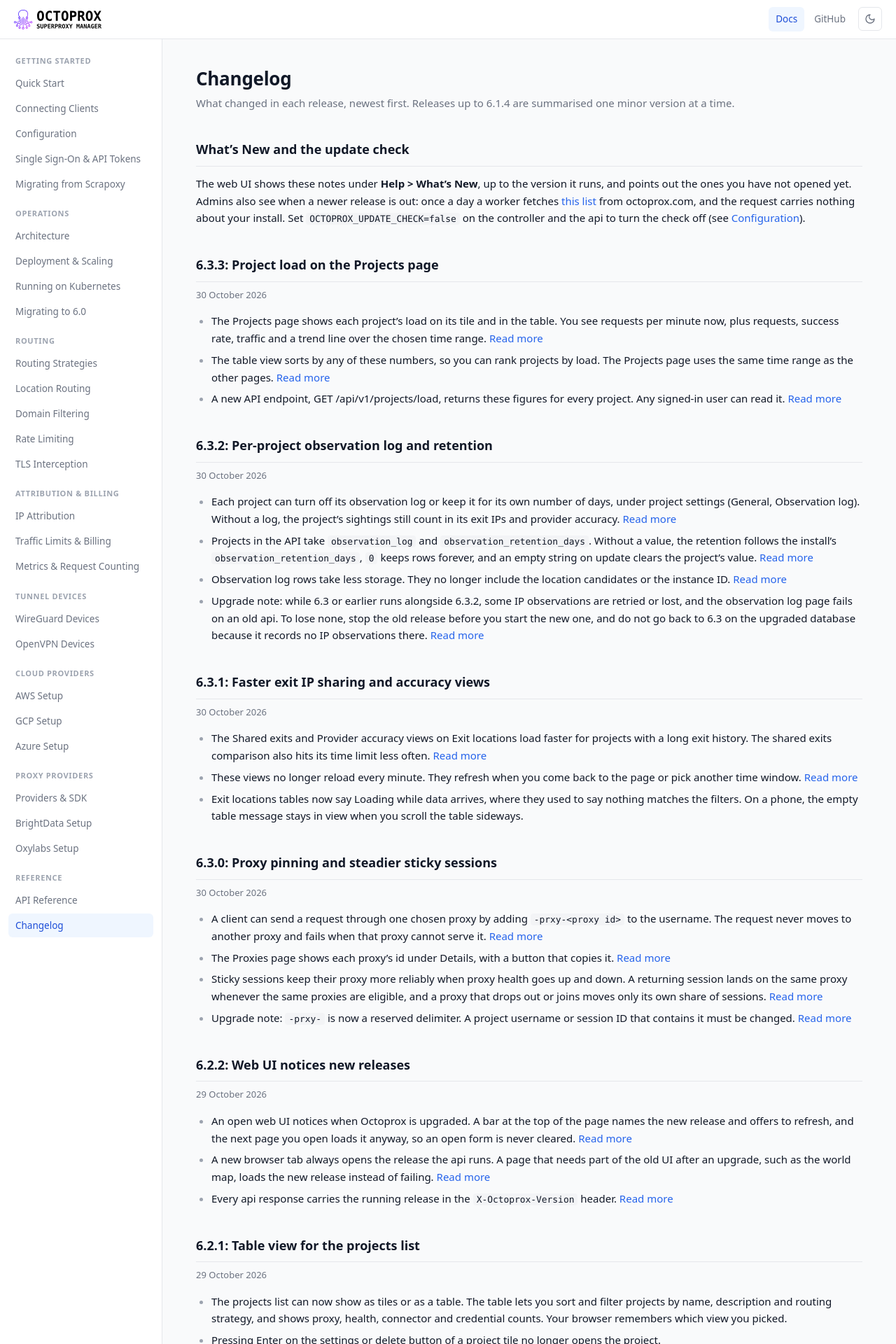
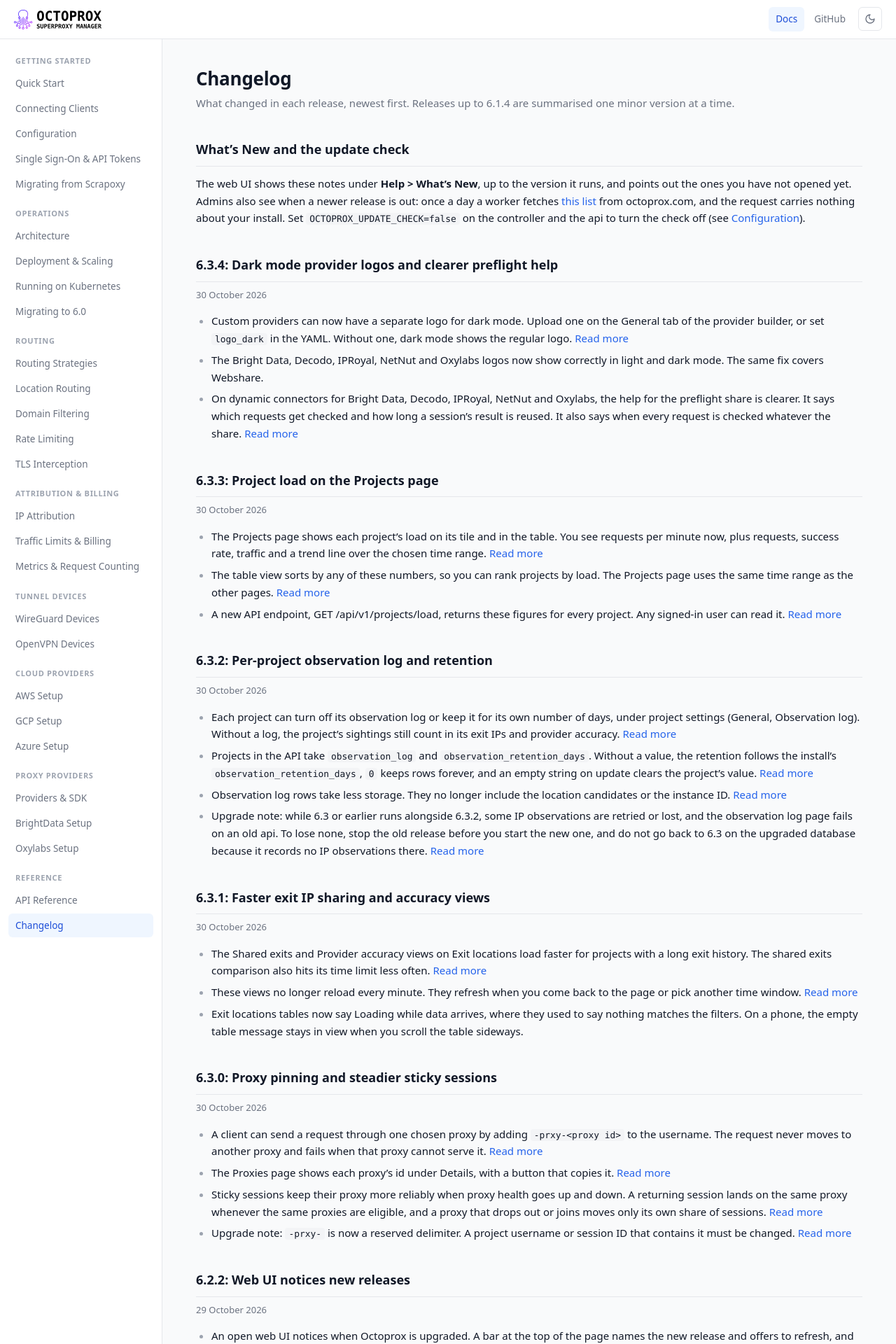
Before and after one commit to octoprox/octoprox, a Jekyll site: the page built from docs/changelog.md, in a window 1280 px wide. Shown: the top 1920 px of the page at 70% size. Built offline with Jekyll 4.4.1, drawn with Linux system fonts in a browser that asks for light colours.

Commit message:
Bump version to 6.3.4

```diff
--- a/docs/_data/releases.yml
+++ b/docs/_data/releases.yml
@@ -9,6 +9,16 @@
 #   title    a few words naming the main themes
 #   changes  what changed, for the people who use Octoprox; `docs` is a page
 #            on octoprox.com that explains it, such as connecting#exit-headers
+
+- version: 6.3.4
+  date: 2026-10-30
+  title: Dark mode provider logos and clearer preflight help
+  changes:
+    - text: "Custom providers can now have a separate logo for dark mode. Upload one on the General tab of the provider builder, or set `logo_dark` in the YAML. Without one, dark mode shows the regular logo."
+      docs: providers#adding-a-provider-from-the-ui
+    - text: "The Bright Data, Decodo, IPRoyal, NetNut and Oxylabs logos now show correctly in light and dark mode. The same fix covers Webshare."
+    - text: "On dynamic connectors for Bright Data, Decodo, IPRoyal, NetNut and Oxylabs, the help for the preflight share is clearer. It says which requests get checked and how long a session's result is reused. It also says when every request is checked whatever the share."
+      docs: providers#shipped-descriptors
 
 - version: 6.3.3
   date: 2026-10-30
--- a/pyproject.toml
+++ b/pyproject.toml
@@ -1,6 +1,6 @@
 [project]
 name = "octoprox"
-version = "6.3.3"
+version = "6.3.4"
 description = "A dynamic and flexible proxy manager"
 readme = "README.md"
 requires-python = ">=3.12"
```
